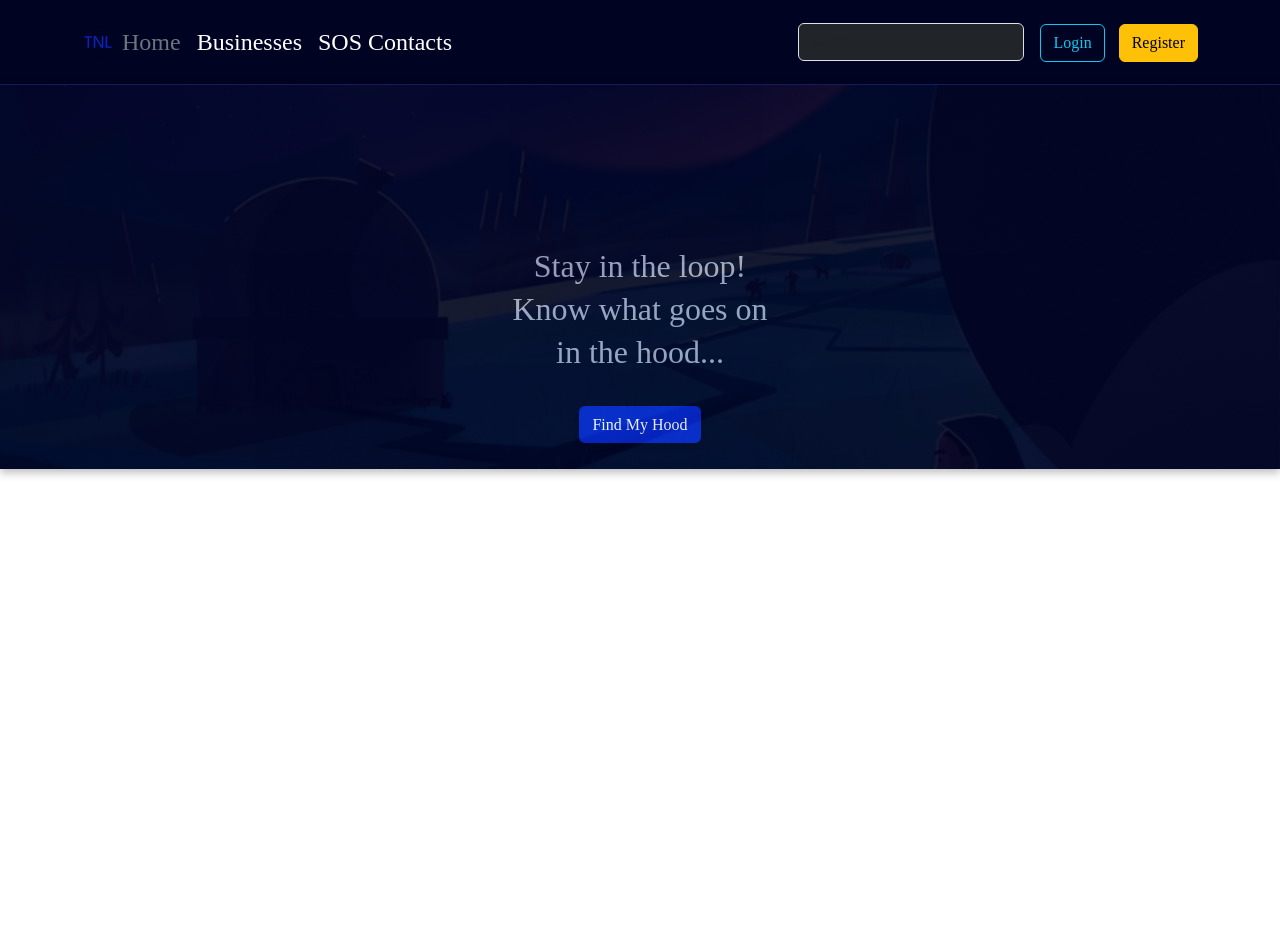
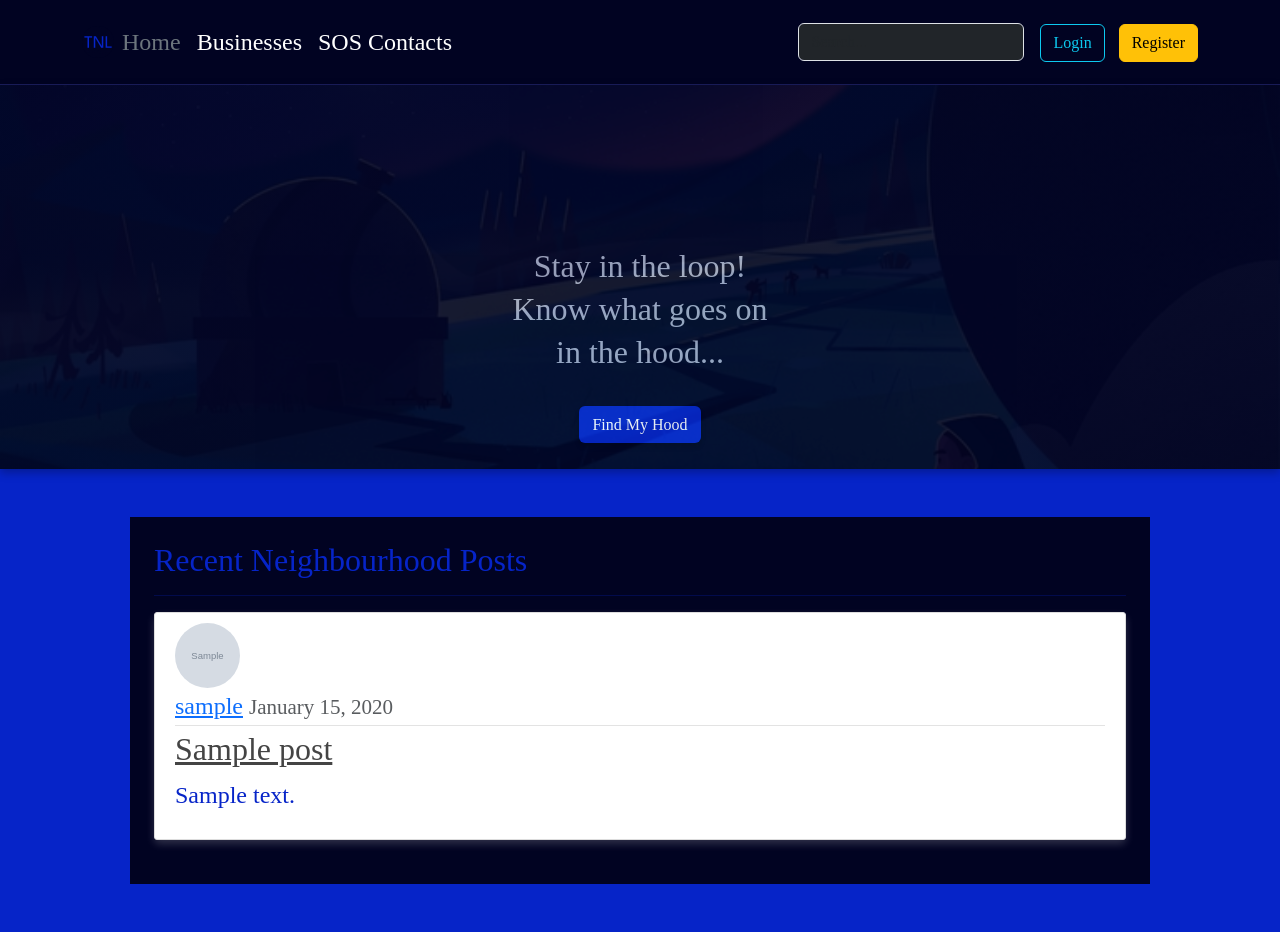
Before and after one commit to Flokots/thenight-loop, a Django app: template templates/index.html in a window 1280 px wide. Before the commit the page ends 477 px from the top, so only its background shows below. Run offline with Django 4.2, Linux system fonts and the light colour scheme; tables that the repository leaves empty hold one stand-in row (values such as "Sample post"); the template is opened without the code that fills it: values that come from a table or form of the project are taken from there, most other values are stand-ins (such as "Sample title", 1, 10 or a date in 2020); grey boxes marked "Sample" are stand-in pictures; parts of the project's set-up code (start-up, migrations or seed data) failed here and were passed over; some libraries are stand-ins or nearby versions; some web fonts are replaced.

Commit message:
style post card

```diff
--- a/main/views.py
+++ b/main/views.py
@@ -1,6 +1,8 @@
 from django.shortcuts import render
+from .models import Post
 
 # Create your views here.
 def index(request):
     title='Home'
-    return render(request, 'index.html', {'title': title})
+    posts =Post.objects.all()
+    return render(request, 'index.html', {'title': title, 'posts':posts})
--- a/static/css/main.css
+++ b/static/css/main.css
@@ -233,3 +233,61 @@ body {
     margin-top: 7rem;
   }
 }
+
+
+
+.content-section {
+  background: #ffffff;
+  padding: 10px 20px;
+  border: 1px solid #dddddd;
+  border-radius: 3px;
+  margin-bottom: 20px;
+}
+
+.article-title {
+  color: #444444;
+}
+
+a.article-title:hover {
+  color: #428bca;
+  text-decoration: none;
+}
+
+.article-content {
+  white-space: pre-line;
+}
+
+.article-img {
+  height: 65px;
+  width: 65px;
+  margin-right: 16px;
+}
+
+.article-metadata {
+  padding-bottom: 1px;
+  margin-bottom: 4px;
+  border-bottom: 1px solid #e3e3e3
+}
+
+.article-metadata a:hover {
+  color: #333;
+  text-decoration: none;
+}
+
+.article-svg {
+  width: 25px;
+  height: 25px;
+  vertical-align: middle;
+}
+
+.article-card {
+  border-radius: 5px;
+  background-color:#0624C8;
+  box-shadow: 0 4px 8px 0 #f0eded33;
+  transition: 0.3s;
+}
+
+/* On mouse-over, add a deeper shadow */
+.article-card:hover {
+  box-shadow: 0 8px 16px 0 rgba(77, 76, 76, 0.2);
+}
--- a/templates/index.html
+++ b/templates/index.html
@@ -12,8 +12,8 @@
         <div class="header-content">
         </div>
         <div class="content">
-                Stay in the loop! <br/>
-                Know what goes on <br/>
+          Stay in the loop! <br />
+          Know what goes on <br />
           in the hood...
 
           <div>
@@ -29,6 +29,32 @@
     </div>
     </div>
   </header>
+
+  <body class="lo-body">
+    <div class="container">
+      <div class="darker-div">
+        {% if posts %}
+        <h2>Recent Neighbourhood Posts</h2>
+        <hr/>
+        {% for post in posts %}
+        <div class="article-card">
+          <article class="media content-section">
+            <img class="rounded-circle article-img" src="{{ post.author.profile.image.url }}">
+            <div class="media-body">
+              <div class="article-metadata">
+                <a class="mr-2" href="#">{{ post.author }}</a>
+                <small class="text-muted">{{ post.date_posted|date:"F d, Y" }}</small>
+              </div>
+              <h2><a class="article-title" href="">{{ post.title }}</a></h2>
+              <p class="article-content">{{ post.description }}</p>
+            </div>
+          </article>
+        </div>
+        {% endfor %}
+        {% endif %}
+      </div>
+    </div>
+  </body>
 </main>
 
 {% endblock %}
```
Lines whose indentation alone changed are shown as unchanged.
